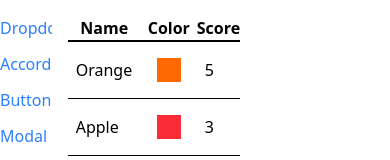
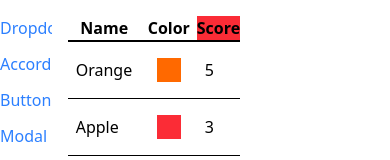
Before and after one commit to LaurenAMolloy/Component-Library, a React (Vite) app: page /table in a window 390 px wide. Shown: the top 160 px of the page. Built offline with nearby package versions, Linux system fonts and the light colour scheme.

Commit message:
Adding sortableTable

```diff
--- /dev/null
+++ b/src/components/SortableTable.js
@@ -0,0 +1,6 @@
+import React from 'react'
+import Table from './Table'
+
+export default function SortableTable(props) {
+  return <Table {...props} />
+}
--- a/src/components/Table.js
+++ b/src/components/Table.js
@@ -1,7 +1,11 @@
 import React from 'react'
+import { Fragment } from 'react'
 
 export default function Table({ data, config, keyFn }) {
     const renderedHeaders = config.map((column) => {
+        if(column.header) {
+            return <Fragment key={column.label}>{column.header()}</Fragment>
+        }
         return <th key={column.label}>{column.label}</th>
     });
 
--- a/src/pages/TablePage.js
+++ b/src/pages/TablePage.js
@@ -1,5 +1,6 @@
 import Table from '../components/Table'
 import React from 'react'
+import SortableTable from '../components/SortableTable';
 
 export default function TablePage() {
     const data = [
@@ -22,8 +23,11 @@ export default function TablePage() {
         {
             label: 'Score',
             render: (fruit) => fruit.score,
+            sortValue: (fruit) => fruit.score,
+            header: () => {
+                return <th className="bg-red-500">Score</th>
+            },
          },
-
     ];
 
     const keyFn = (fruit) => {
@@ -32,7 +36,7 @@ export default function TablePage() {
 
   return (
     <div>
-        <Table data={data} config={config} keyFn={keyFn} />
+        <SortableTable data={data} config={config} keyFn={keyFn} />
     </div>
   )
 }
--- a/src/sort.js
+++ b/src/sort.js
@@ -25,17 +25,20 @@ const objToSort = [
 //We are going to pull a number or string to sort
 
 function getSortValue(veg){
-    return veg.name;
+    return veg.cost;
 }
 
+const sortOrder = 'asc'
 objToSort.sort((a, b) => {
     const valueA = getSortValue(a)
     const valueB = getSortValue(b)
 
+    const reverseOrder = sortOrder === 'asc' ? 1 : -1;
+
     if(typeof valueA === 'string'){
-        return valueA.localeCompare(valueB);
+        return valueA.localeCompare(valueB) * reverseOrder;
     } else {
-        return valueA - valueB
+        return (valueA - valueB) * reverseOrder
     }
 
 })
```
